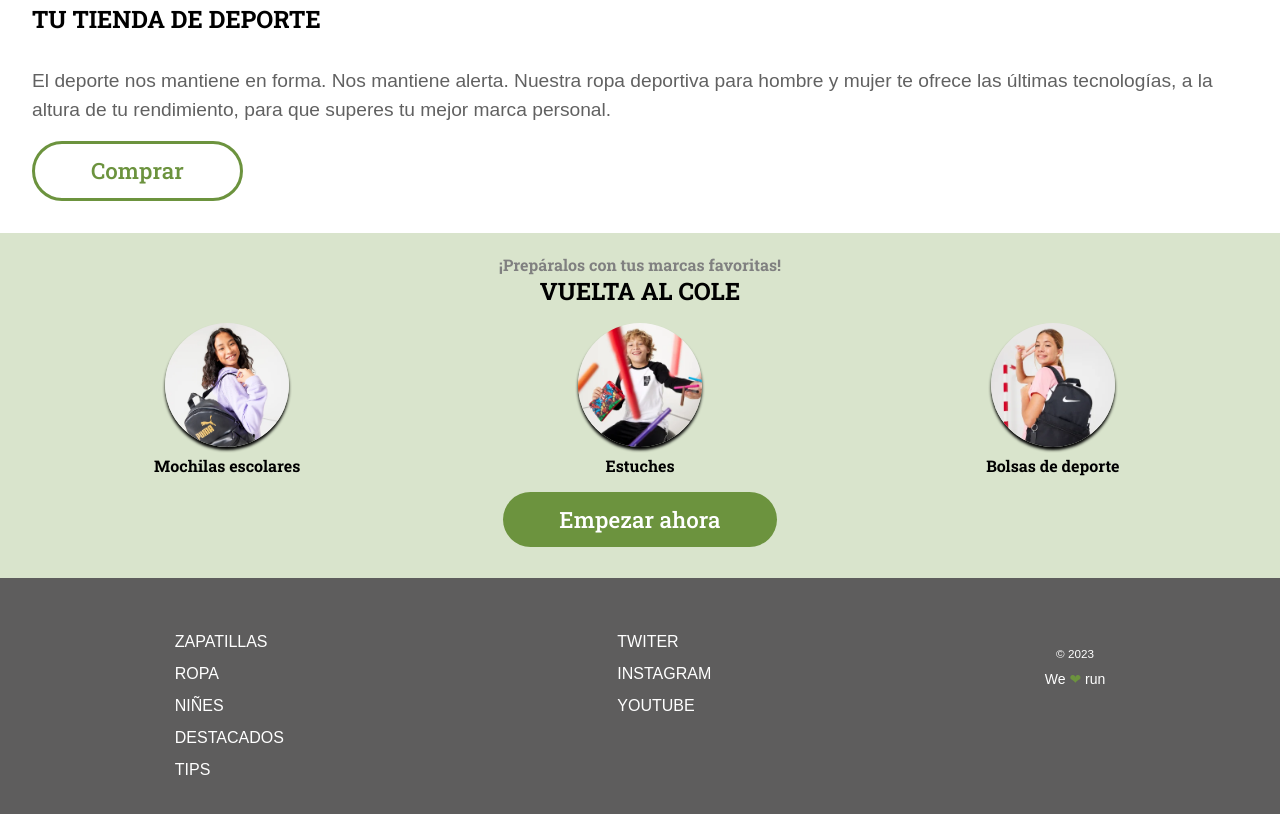
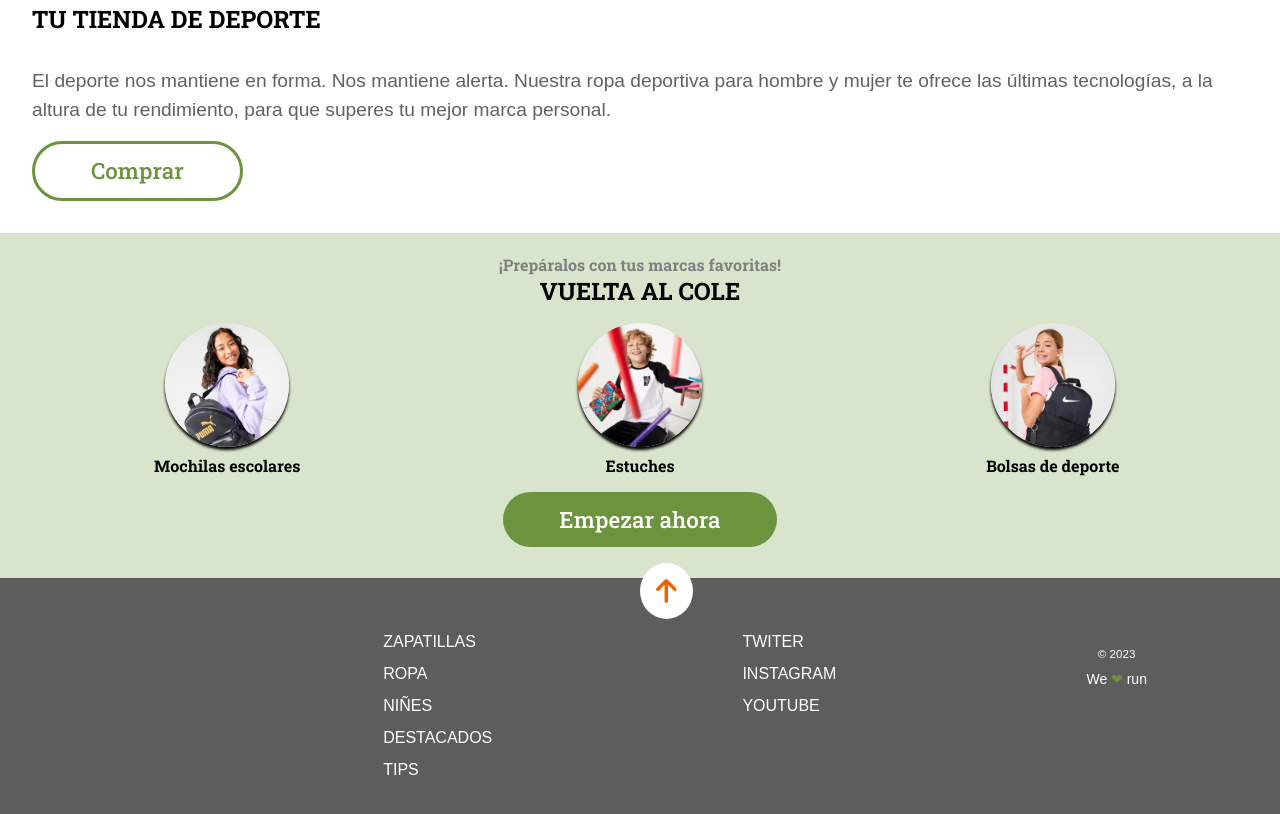
Before and after one commit to Adalab/modulo-1-evaluacion-final-CarmenDaluz, a website built with Vite: page src/index.html in a window 1280 px wide. Shown: the part 879-1693 px from the top of the page. Built offline with nearby package versions, Linux system fonts and the light colour scheme.

Commit message:
add arrow up

```diff
--- a/src/partials/footer.html
+++ b/src/partials/footer.html
@@ -1,4 +1,8 @@
 <footer class="page__footer">
+
+  <a href="#hero"> <img src="images/ico-arrow.svg" alt="Flecha-arriba" class="arrow-up">
+  </a>
+
   <div class="text-footer">
 
       <a href="https://adalab.es/">ZAPATILLAS</a>
--- a/src/partials/main.html
+++ b/src/partials/main.html
@@ -1,5 +1,5 @@
 <main>
-    <section class="page__hero">
+    <section class="page__hero" id="hero">
         <div class="page__hero-text">
             <h1>COMIENZOS COMPARTIDOS</h1>
 
--- a/src/scss/layout/_footer.scss
+++ b/src/scss/layout/_footer.scss
@@ -7,9 +7,20 @@
     flex-direction: column;
     align-items: center;
     justify-content: center;
+    gap: 2rem;
     padding: 3rem;
+    position: relative;
+
+    .arrow-up {
+        position: absolute;
+        top: -15px;
+        left: 50%;
+        padding: 1rem;
+        background-color: white;
+        border-radius: 90%;
 
 
+    }
     .text-footer, .social-media {
         display: flex;
         flex-direction: column;
--- a/src/scss/layout/page_hero.scss
+++ b/src/scss/layout/page_hero.scss
@@ -25,6 +25,7 @@
             font-weight: 500; /*ancho letra*/
             max-width: 600px;
             margin: 0 auto
+
 
         }
 
```
